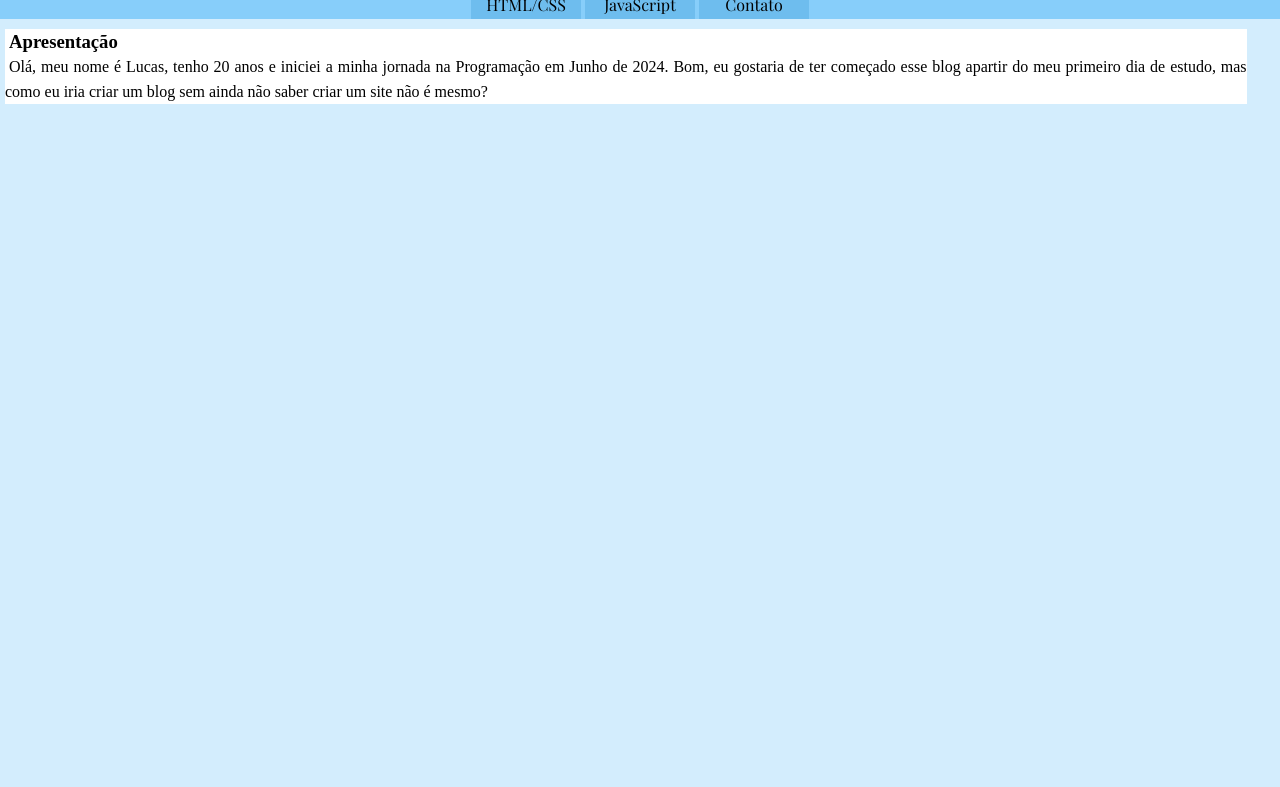
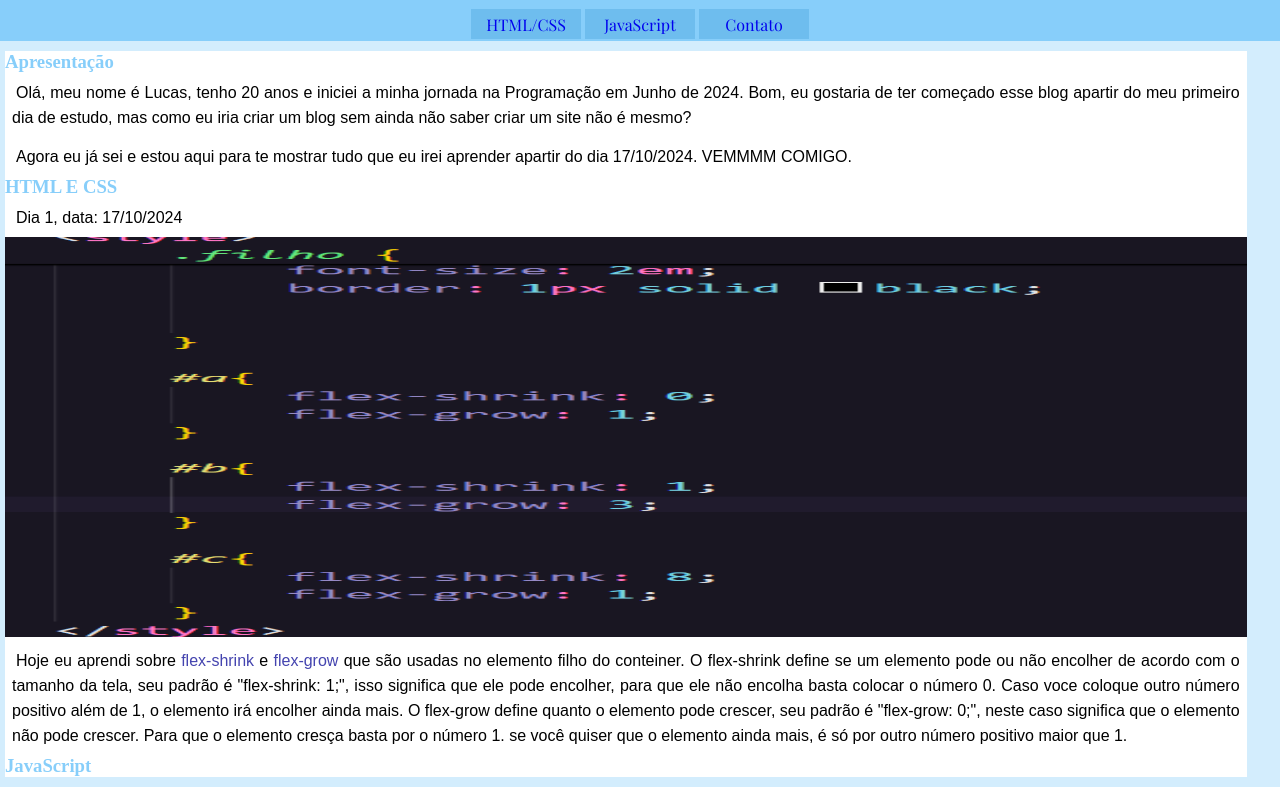
Before and after one commit to LucasLira-dev/LucasBlog, a plain HTML site: page index.html in a window 1280 px wide. Shown: the part 59-846 px from the top of the page. Before the commit the page ends 800 px from the top, so only its background shows below. Drawn offline with nearby package versions, Linux system fonts and the light colour scheme; a web font is replaced by a local one.

Commit message:
dia 1 do blog

```diff
--- a/estilo/style.css
+++ b/estilo/style.css
@@ -10,6 +10,7 @@
 
  header {
     background-color: lightskyblue;
+    height: 100px;
     text-align: center;
     font-family: "Playfair Display", serif;
       font-optical-sizing: auto;
@@ -17,8 +18,12 @@
       font-style: normal;
  }
 
+ #titulo {
+   color: black;
+ }
+
  h1 {
-    color: black;
+    color: lightskyblue;;
 
  }
 
@@ -27,7 +32,7 @@
  }
  nav ul li {
     background-color: rgb(110, 189, 238);
-    margin-top: 5px;
+    margin-top: 25px;
     display: inline-block;
     font-weight: weight;
     width: 100px;
@@ -39,12 +44,34 @@
     padding: 5px;
  }
 
+ a {
+   text-decoration: none;
+ }
+
+ li:hover {
+   background-color: rgb(60, 154, 192);
+ }
+
  main {
     width: 97vw;
     margin: auto;
     margin: 10px 5px;
     background-color: white;
-    line-height: 25px;
+
+ }
+
+
+
+
+ p {
+   font-family: Arial, Helvetica, sans-serif;
+   line-height: 25px;
     text-align: justify;
     text-indent: 4px;
+    padding: 7px;
  }
+
+ img {
+   width: 97vw;
+   height: 400px;
+ }
--- a/index.html
+++ b/index.html
@@ -11,15 +11,15 @@
 </head>
 <body>
     <header>
-        <h1>
+        <h1 id="titulo">
             Programação <span> with </span> Lucas
         </h1>
 
         <nav>
             <ul type="none">
-                <li id="HTML/CSS"> HTML/CSS </li>
-                <li id="JavaScript"> JavaScript </li>
-                <li id="Contato"> Contato </li>
+                <li> <a href="#HMTL/CSS"> HTML/CSS </a> </li>
+                <li> <a href="#JavaScript"> JavaScript </a> </li>
+                <li> <a href="#Contato"> Contato </a> </li>
             </ul>
         </nav>
     </header>
@@ -29,6 +29,27 @@
             <article>
                 <h1> Apresentação </h1>
                 <p> Olá, meu nome é Lucas, tenho 20 anos e iniciei a minha jornada na Programação em Junho de 2024. Bom, eu gostaria de ter começado esse blog apartir do meu primeiro dia de estudo, mas como eu iria criar um blog sem ainda não saber criar um site não é mesmo? </p>
+                <p> Agora eu já sei e estou aqui para te mostrar tudo que eu irei aprender apartir do dia 17/10/2024. VEMMMM COMIGO.</p>
+            </article>
+        </section>
+
+        <section id="HTML/CSS">
+            <article>
+                <h1> HTML E CSS </h1>
+                <p> Dia 1, data: 17/10/2024</p>
+               <img src="Captura de tela 2024-10-17 135325.png" alt="imagem sobre flex-grow e shrink">
+               <p>
+                Hoje eu aprendi sobre <span> flex-shrink</span> e <span> flex-grow  </span> que são usadas no elemento filho do conteiner. O flex-shrink define se um elemento pode ou não encolher de acordo com o tamanho da tela, seu padrão é "flex-shrink: 1;", isso significa que ele pode encolher, para que ele não encolha basta colocar o número 0. Caso voce coloque outro número positivo além de 1, o elemento irá encolher ainda mais.
+                O flex-grow define quanto o elemento pode crescer, seu padrão é "flex-grow: 0;", neste caso significa que o elemento não pode crescer. Para que o elemento cresça basta por o número 1. se você quiser que o elemento ainda mais, é só por outro número positivo maior que 1.
+               </p>
+            </article>
+        </section>
+
+        <section id="JavaScript">
+            <article>
+                <h1>
+                    JavaScript
+                </h1>
             </article>
         </section>
     </main>
```
Also changed, not shown: Captura de tela 2024-10-17 135325.png (added).
